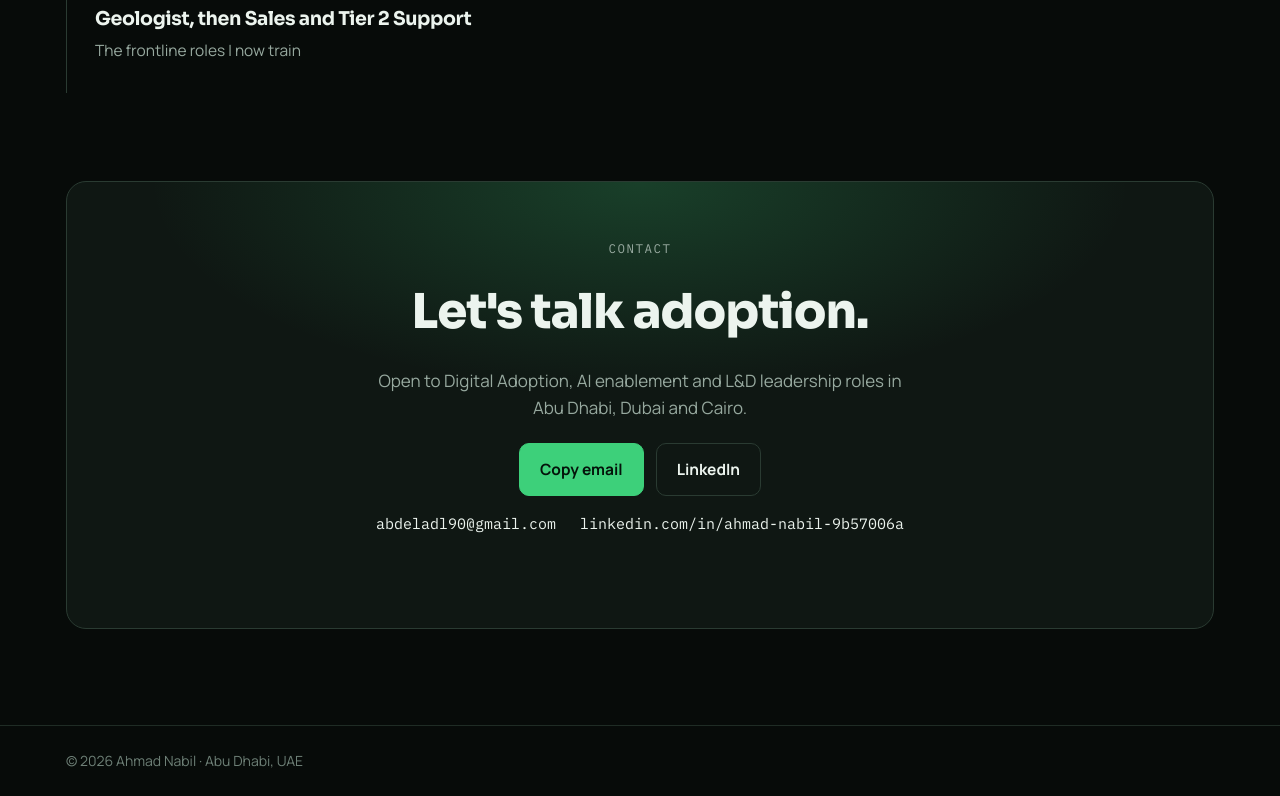
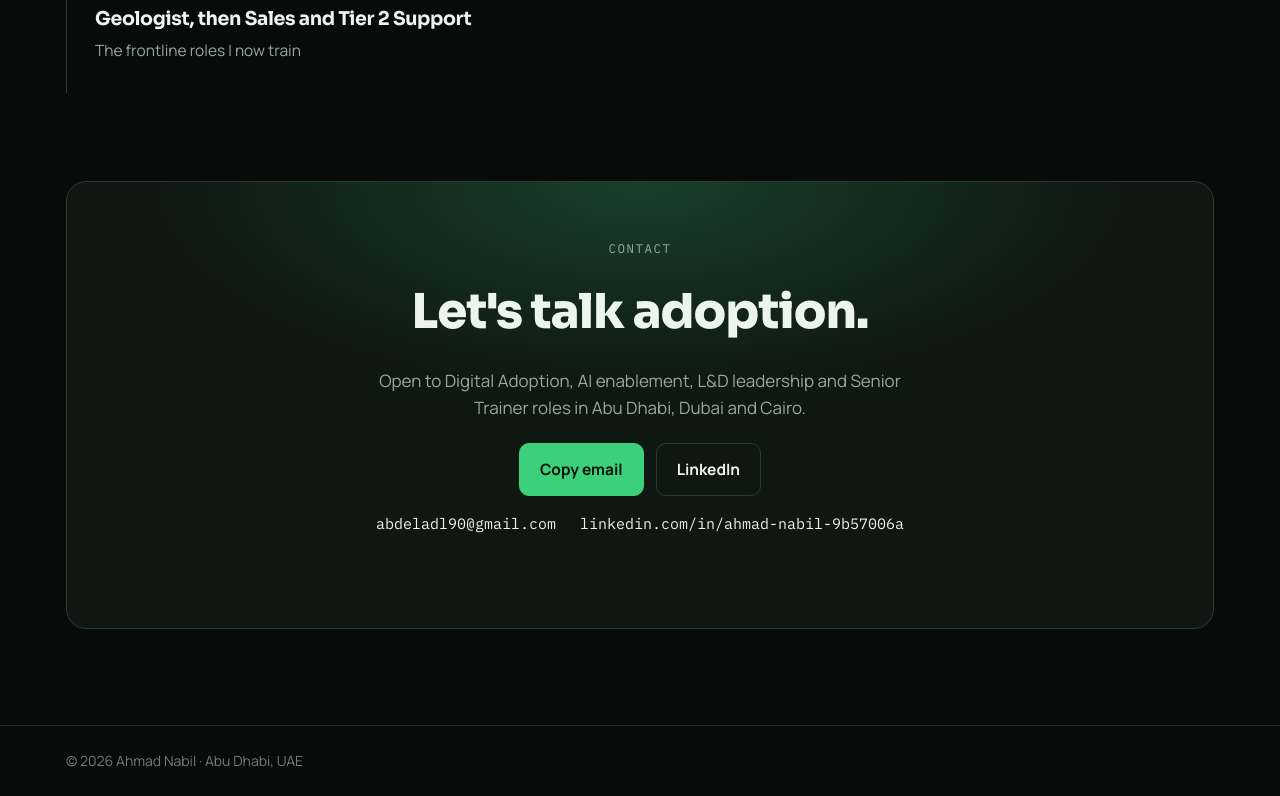
Before and after one commit to abdeladl90/Personal-portfolio, a plain HTML site: page index.html in a window 1280 px wide. Shown: the part 6227-7023 px from the top of the page. Drawn offline with Linux system fonts and the light colour scheme.

Commit message:
Add Senior Trainer to open-to-work roles
Co-Authored-By: Claude Sonnet 4.6 <noreply@anthropic.com>
Claude-Session: https://claude.ai/code/session_01RoupuYGvivjHJm8DiwJX8z

```diff
--- a/index.html
+++ b/index.html
@@ -507,7 +507,7 @@ footer{border-top:1px solid var(--line);padding-block:24px;color:var(--faint);fo
       <div class="cta-box">
         <p class="eyebrow">Contact</p>
         <h2>Let's talk adoption.</h2>
-        <p>Open to Digital Adoption, AI enablement and L&amp;D leadership roles in Abu Dhabi, Dubai and Cairo.</p>
+        <p>Open to Digital Adoption, AI enablement, L&amp;D leadership and Senior Trainer roles in Abu Dhabi, Dubai and Cairo.</p>
         <div class="cta" style="justify-content:center;margin-top:6px">
           <button class="btn primary" id="copyEmail2" type="button">Copy email</button>
           <a class="btn" href="https://www.linkedin.com/in/ahmad-nabil-9b57006a" target="_blank" rel="noopener">LinkedIn</a>
```
